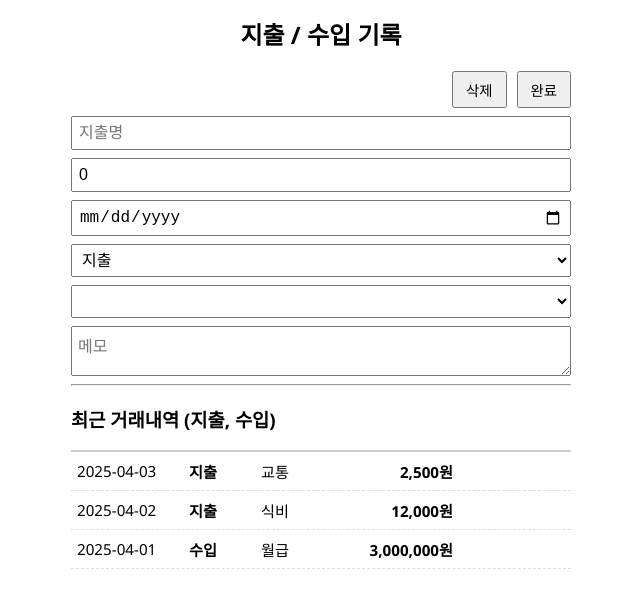
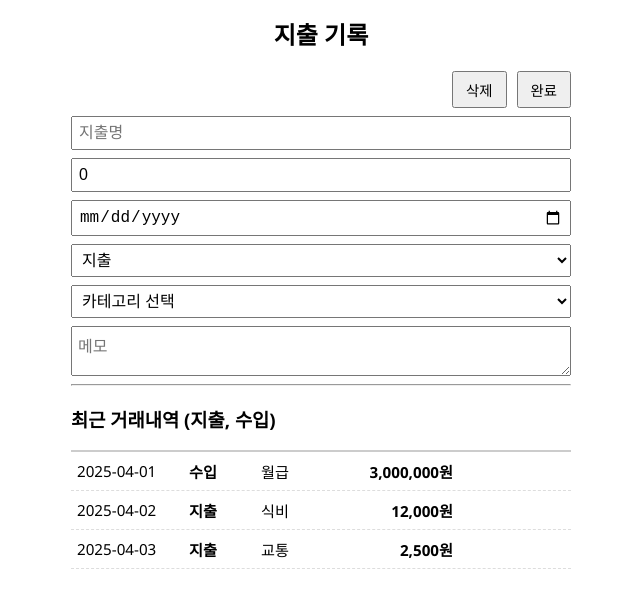
Before and after one commit to Hwang-Dawon/coinit, a Vue app: page /record in a window 1280 px wide. Shown: the top 608 px of the page, without its empty margins (319-959 px from the left). Built offline with nearby package versions, Linux system fonts and the light colour scheme; data requests are answered from the project's data file.

Commit message:
수입 / 지출 기록 3차 수정

```diff
--- a/src/views/RecordPage.vue
+++ b/src/views/RecordPage.vue
@@ -1,6 +1,6 @@
 <template>
   <div class="record-container">
-    <h2>지출 / 수입 기록</h2>
+    <h2>{{ titleText }}</h2>
 
     <div class="button-row">
       <button @click="onClear">삭제</button>
@@ -22,6 +22,7 @@
       </select>
 
       <select v-model="form.category">
+        <option disabled value="">카테고리 선택</option>
         <option v-for="cat in categories" :key="cat.id" :value="cat.name">
           {{ cat.name }}
         </option>
@@ -33,7 +34,7 @@
     <hr />
     <h3>최근 거래내역 (지출, 수입)</h3>
     <ul class="recent-list">
-      <li v-for="item in recent" :key="item.id">
+      <li v-for="item in recent.slice().reverse()" :key="item.id">
         <span>{{ item.date }}</span>
         <span class="type">{{ typeLabel[item.type] }}</span>
         <span>{{ item.category }}</span>
@@ -44,9 +45,10 @@
 </template>
 
 <script setup>
-import { ref, onMounted, watch } from 'vue';
+import { ref, onMounted, watch, computed } from 'vue';
 import axios from 'axios';
 
+// 기본 입력값
 const form = ref({
   description: '',
   amount: 0,
@@ -64,6 +66,12 @@ const typeLabel = {
   expense: '지출',
 };
 
+// 상단 제목 동적 변경
+const titleText = computed(() => {
+  return form.value.type === 'income' ? '수입 기록' : '지출 기록';
+});
+
+// 카테고리 불러오기
 const fetchCategories = async () => {
   const url =
     form.value.type === 'income' ? '/incomeCategory' : '/expenseCategory';
@@ -71,6 +79,7 @@ const fetchCategories = async () => {
   categories.value = res.data;
 };
 
+// 최근 거래 불러오기
 const fetchRecent = async () => {
   const res = await axios.get(
     'http://localhost:3001/transactions?_sort=id&_order=desc&_limit=5'
@@ -78,7 +87,13 @@ const fetchRecent = async () => {
   recent.value = res.data;
 };
 
+// 기록 저장
 const onSubmit = async () => {
+  if (!form.value.category) {
+    alert('카테고리를 선택해주세요.');
+    return;
+  }
+
   await axios.post('http://localhost:3001/transactions', {
     ...form.value,
   });
@@ -86,6 +101,7 @@ const onSubmit = async () => {
   fetchRecent();
 };
 
+// 입력 초기화
 const onClear = () => {
   form.value = {
     description: '',
@@ -95,13 +111,16 @@ const onClear = () => {
     category: '',
     memo: '',
   };
+  fetchCategories();
 };
 
+// 금액 포맷
 const formatAmount = (num) => {
   return Number(num).toLocaleString() + '원';
 };
 
 watch(() => form.value.type, fetchCategories);
+
 onMounted(() => {
   fetchCategories();
   fetchRecent();
@@ -115,7 +134,7 @@ onMounted(() => {
   font-family: 'Segoe UI', sans-serif;
 }
 
-.record-container h2 {
+h2 {
   text-align: center;
   margin-top: 16px;
 }
@@ -144,7 +163,7 @@ textarea {
   box-sizing: border-box;
 }
 
-/* 거래 리스트 */
+/* 최근 거래내역 스타일 */
 .recent-list {
   list-style: none;
   padding: 0;
```
